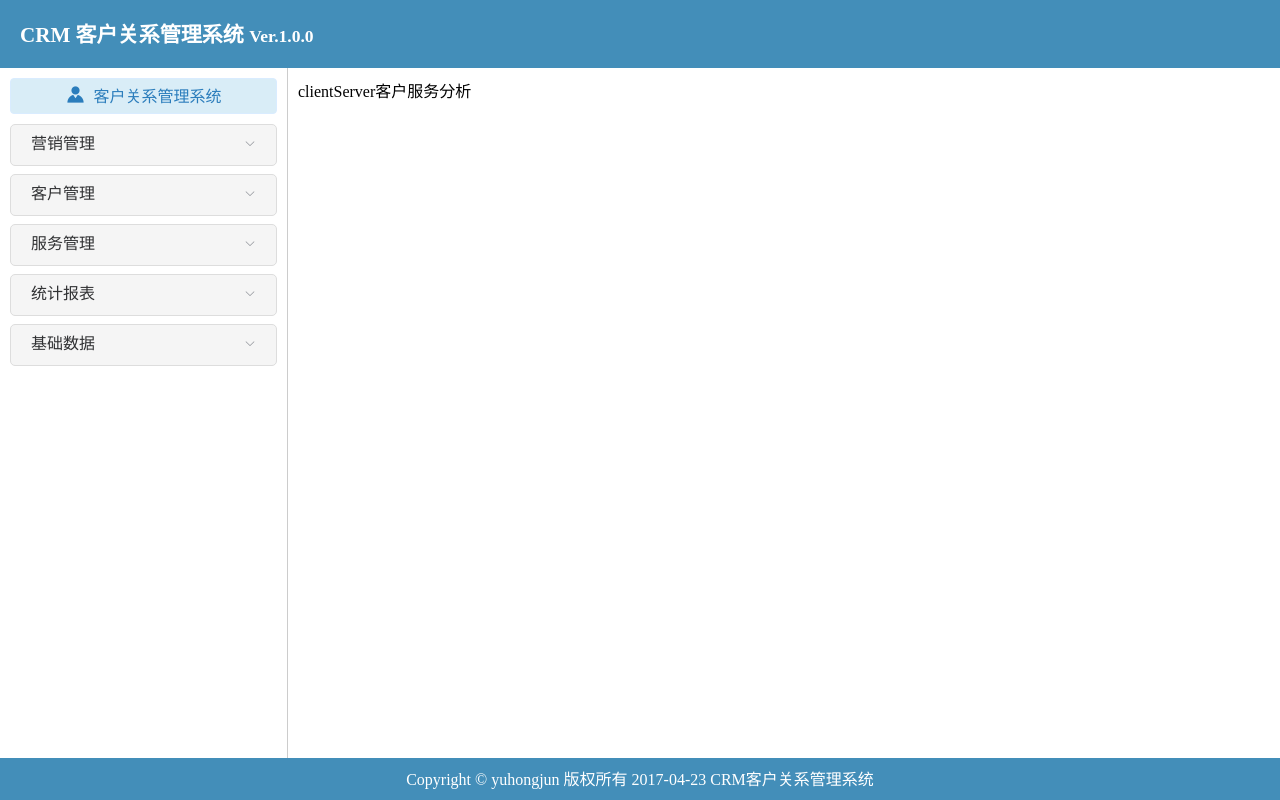
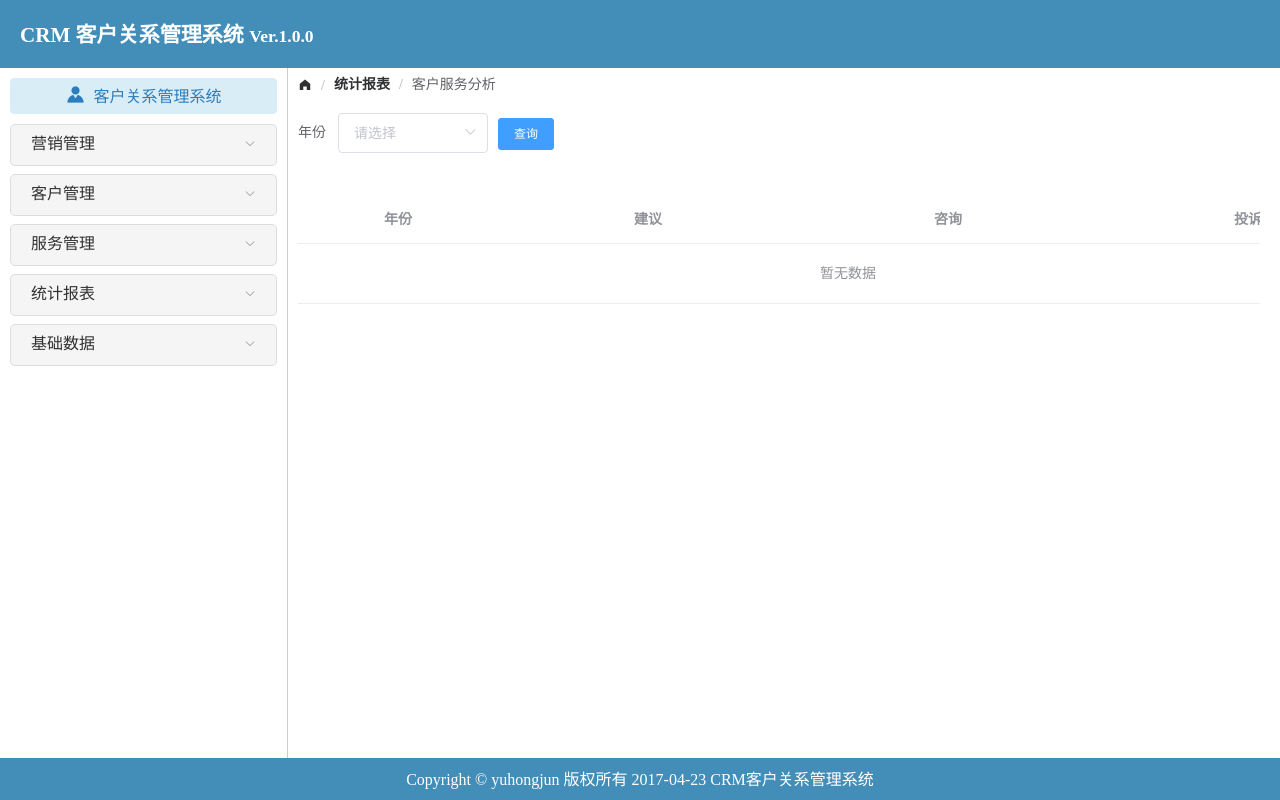
Before and after one commit to ManYI0806/crmclient, a Vue app: page /index/clientServer in a window 1280 px wide. Built offline with nearby package versions, Linux system fonts and the light colour scheme; no server answers.

Commit message:
Update ClientServer.vue
编写了ClientServer页面

```diff
--- a/src/views/rept/ClientServer.vue
+++ b/src/views/rept/ClientServer.vue
@@ -1,11 +1,71 @@
 <template>
 	<div>
-		clientServer客户服务分析
+		<el-breadcrumb separator="/">
+			<el-breadcrumb-item :to="{ path: '/' }"><i class="el-icon-s-home"></i></el-breadcrumb-item>
+			<el-breadcrumb-item><a href="/">统计报表</a></el-breadcrumb-item>
+			<el-breadcrumb-item>客户服务分析</el-breadcrumb-item>
+		</el-breadcrumb>
+		<div style="margin: 10px;"></div>
+		<el-form :inline="true" :model="clientInfo" class="demo-form-inline el-main1">
+			<el-form-item label="年份">
+				<el-select v-model="clientInfo.ordersDate" style="width: 150px;">
+					<el-option label="全部" value="全部"></el-option>
+					<el-option label="2012" value="2012"></el-option>
+					<el-option label="2013" value="2013"></el-option>
+					<el-option label="2014" value="2014"></el-option>
+					<el-option label="2015" value="2015"></el-option>
+					<el-option label="2016" value="2016"></el-option>
+					<el-option label="2017" value="2013"></el-option>
+					<el-option label="2018" value="2013"></el-option>
+					<el-option label="2019" value="2013"></el-option>
+					<el-option label="2020" value="2013"></el-option>
+				</el-select>
+				<el-button type="primary" size="small" style="margin-left: 10px;">查询</el-button>
+			</el-form-item>
+			<div style="margin: 20px;"></div>
+			<el-table :data="DataServerType" stripe style="width: 100%">
+				<el-table-column prop="clientServer.serverCreateDate" label="年份" width="200" align="center">
+				</el-table-column>
+				<el-table-column prop="dstName" label="建议" width="300" align="center">
+				</el-table-column>
+				<el-table-column prop="dstName" label="咨询" width="300" align="center">
+				</el-table-column>
+				<el-table-column prop="dstName" label="投诉" width="300" align="center">
+				</el-table-column>
+			</el-table>
+		</el-form>
 	</div>
 </template>
 
 <script>
+	export default {
+		data() {
+			return {
+				clientInfo: {
+					ordersDate: ''
+				},
+				DataServerType: []
+			}
+
+		},
+		created() {
+			this.$axios.post('selectDataServerTypeAndClientServerAll')
+				.then((response) => {
+					console.log(response.data);
+					this.DataServerType = response.data;
+				})
+				.catch((error) => {
+					console.log(error);
+				});
+		},
+	}
 </script>
 
-<style>
+<style scoped>
+	.demo-form-inline {
+		line-height: 0px;
+		text-align: left;
+		margin-top: 20px;
+		width: ;
+	}
 </style>
```
